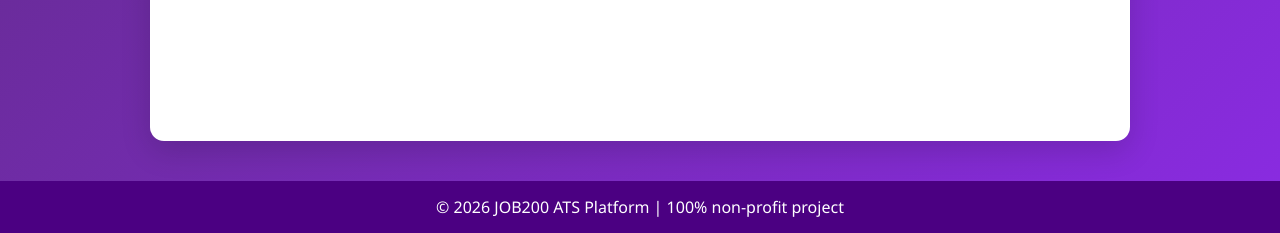
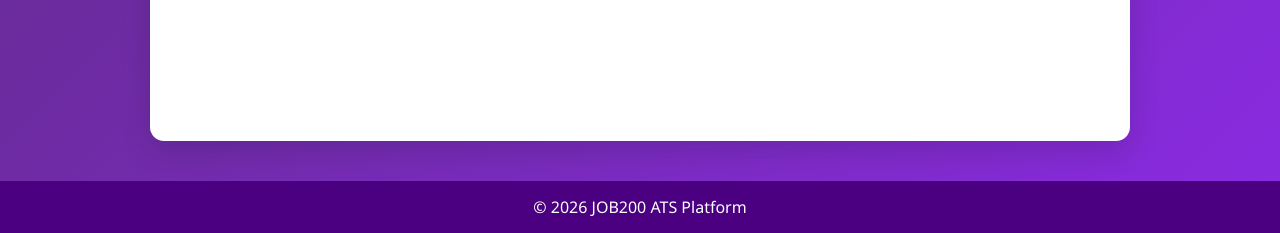
Before and after one commit to coolshano/job200_ml_version, a Django app: page /dashboard/ in a window 1280 px wide. Shown: the part 567-800 px from the top of the page. Run offline with Django 5.2, Linux system fonts and the light colour scheme; the visitor is signed in with stand-in values (Sample User, id 1); data that the repository does not hold is empty; parts of the project's set-up code (start-up, migrations or seed data) failed here and were passed over.

Commit message:
added changes

```diff
--- a/scanner/templates/base.html
+++ b/scanner/templates/base.html
@@ -157,7 +157,7 @@ body {
 <!-- FOOTER -->
 
 <div class="footer">
-© 2026 JOB200 ATS Platform | 100% non-profit project
+© 2026 JOB200 ATS Platform
 </div>
 
 </body>
```
